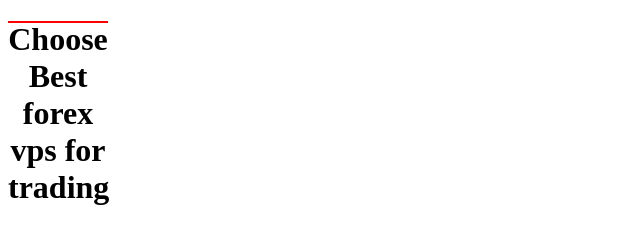
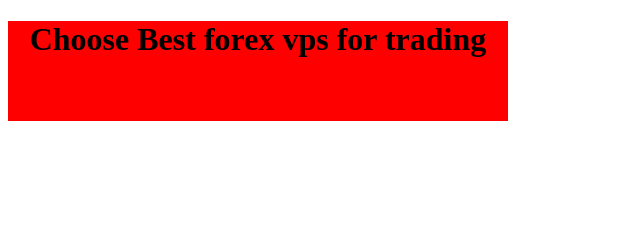
Before and after one commit to mohsenrjpsh77/task.github.io, a plain HTML site: page index.html in a window 1280 px wide. Shown: the whole page, without its empty margins (0-640 px from the left). Drawn offline with Linux system fonts and the light colour scheme.

Commit message:
Update index.html

```diff
--- a/index.html
+++ b/index.html
@@ -8,16 +8,17 @@
 }
   .box{
   background-color: red;
-  width: 100px;
-  height: 2px;
+  width: 500px;
+  height: 100px;
 }
 </style>
 <title>best forex vps we choose for forex trading</title>
 </head>
 
 <body class="center">
-<h1 class="box" color="black">Choose Best forex vps for trading</h1>
+<h1 class="box","center" color="black">Choose Best forex vps for trading</h1>
 <p>
 
 </p>
 </body>
+</html>
```
